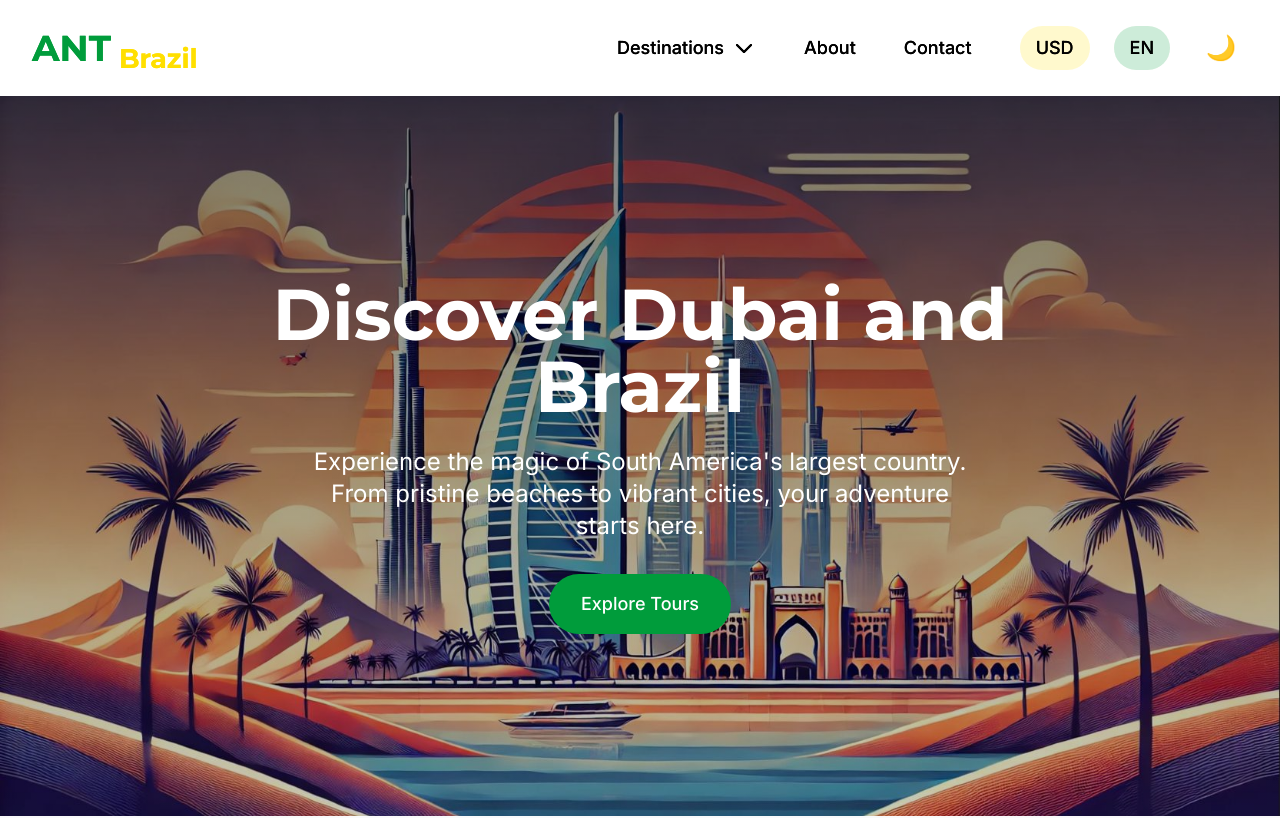
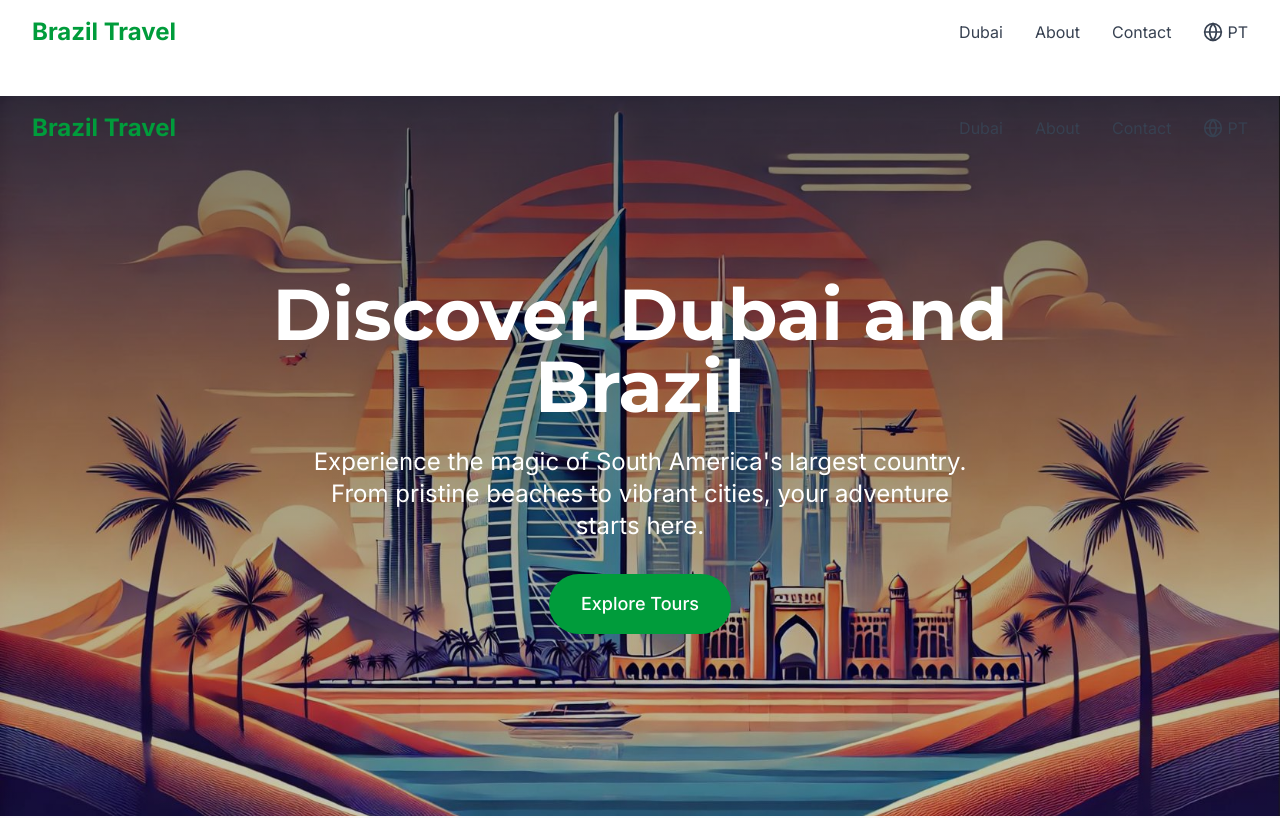
Before and after one commit to qamar62/brazil, a Next.js app: page /en in a window 1280 px wide. Shown: the top 818 px of the page. Built offline with nearby package versions, Linux system fonts and the light colour scheme.

Commit message:
Update Header.tsx

```diff
--- a/src/components/layout/Header.tsx
+++ b/src/components/layout/Header.tsx
@@ -1,202 +1,124 @@
 'use client';
 
-import { useState, useEffect } from 'react';
+import { useEffect, useState } from 'react';
 import Link from 'next/link';
-import { useTheme } from '@/components/providers/ThemeProvider';
 import { usePathname, useRouter } from 'next/navigation';
+import { Menu, X, Globe } from 'lucide-react';
 
 export function Header() {
-  const { theme, toggleTheme } = useTheme();
-  const [isMenuOpen, setIsMenuOpen] = useState(false);
   const [isScrolled, setIsScrolled] = useState(false);
-  const [currency, setCurrency] = useState<'USD' | 'BRL'>('USD');
+  const [isMobileMenuOpen, setIsMobileMenuOpen] = useState(false);
+
   const pathname = usePathname();
   const router = useRouter();
-  const isPortuguese = pathname.startsWith('/pt');
+  const isPortuguese = pathname?.startsWith('/pt') ?? false;
 
   useEffect(() => {
     const handleScroll = () => {
-      setIsScrolled(window.scrollY > 20);
+      const scrollPosition = window.scrollY;
+      setIsScrolled(scrollPosition > 0);
     };
+
     window.addEventListener('scroll', handleScroll);
     return () => window.removeEventListener('scroll', handleScroll);
   }, []);
 
-  const toggleCurrency = () => {
-    setCurrency(prev => prev === 'USD' ? 'BRL' : 'USD');
-  };
-
   const toggleLanguage = () => {
-    const currentLang = pathname.startsWith('/pt') ? 'pt' : 'en';
-    const newLang = currentLang === 'pt' ? 'en' : 'pt';
-    const newPath = pathname.replace(`/${currentLang}`, `/${newLang}`);
+    const newPath = isPortuguese
+      ? pathname?.replace('/pt', '/en') ?? '/en'
+      : pathname?.replace('/en', '/pt') ?? '/pt';
     router.push(newPath);
   };
 
   return (
     <header
-      className={`fixed top-0 w-full z-50 transition-all duration-300 ${
-        isScrolled
-          ? 'bg-white/95 dark:bg-gray-900/95 shadow-lg backdrop-blur'
-          : 'bg-transparent'
+      className={`fixed w-full z-50 transition-all duration-300 ${
+        isScrolled ? 'bg-white/80 backdrop-blur-md shadow-md' : 'bg-transparent'
       }`}
     >
       <div className="container mx-auto px-4">
-        <div className="flex h-24 items-center justify-between">
+        <div className="flex items-center justify-between h-16">
           {/* Logo */}
-          <Link
-            href={isPortuguese ? '/pt' : '/en'}
-            className="flex items-center space-x-2 text-3xl lg:text-4xl font-bold hover:text-primary transition-colors font-montserrat"
-          >
-            <span className="text-primary">ANT</span>
-            <span className="text-secondary"><sub>Brazil</sub></span>
+          <Link href={isPortuguese ? '/pt' : '/'} className="text-2xl font-bold text-primary">
+            Brazil Travel
           </Link>
 
           {/* Desktop Navigation */}
-          <nav className="hidden md:flex items-center space-x-8 lg:space-x-12 font-inter">
-            <div className="group relative">
-              <button className="flex items-center space-x-2 text-base lg:text-lg font-medium hover:text-primary transition-colors">
-                <span>{isPortuguese ? 'Destinos' : 'Destinations'}</span>
-                <svg className="w-5 h-5 lg:w-6 lg:h-6" fill="none" stroke="currentColor" viewBox="0 0 24 24">
-                  <path strokeLinecap="round" strokeLinejoin="round" strokeWidth={2} d="M19 9l-7 7-7-7" />
-                </svg>
-              </button>
-              <div className="absolute left-0 mt-2 w-56 rounded-xl shadow-lg bg-white dark:bg-gray-800 ring-1 ring-black ring-opacity-5 opacity-0 invisible group-hover:opacity-100 group-hover:visible transition-all duration-200">
-                <div className="py-2">
+          <nav className="hidden md:flex items-center space-x-8">
             <Link
-                    href={isPortuguese ? '/pt/tours/brazil' : '/en/tours/brazil'}
-                    className="block px-4 py-3 text-base hover:bg-gray-100 dark:hover:bg-gray-700"
+              href={isPortuguese ? '/pt/tours/dubai' : '/en/tours/dubai'}
+              className="text-gray-700 hover:text-primary"
             >
-                    {isPortuguese ? 'Brasil' : 'Brazil'}
+              {isPortuguese ? 'Dubai' : 'Dubai'}
             </Link>
             <Link
-                    href={isPortuguese ? '/pt/tours/dubai' : '/en/tours/dubai'}
-                    className="block px-4 py-3 text-base hover:bg-gray-100 dark:hover:bg-gray-700 flex items-center"
-                  >
-                    <span>Dubai</span>
-                    <span className="ml-2 text-dubai-gold">✨</span>
-                  </Link>
-                </div>
-              </div>
-            </div>
-
-            <Link
               href={isPortuguese ? '/pt/about' : '/en/about'}
-              className="text-base lg:text-lg font-medium hover:text-primary transition-colors"
+              className="text-gray-700 hover:text-primary"
             >
               {isPortuguese ? 'Sobre' : 'About'}
             </Link>
-
             <Link
               href={isPortuguese ? '/pt/contact' : '/en/contact'}
-              className="text-base lg:text-lg font-medium hover:text-primary transition-colors"
+              className="text-gray-700 hover:text-primary"
             >
               {isPortuguese ? 'Contato' : 'Contact'}
             </Link>
-
-            <div className="flex items-center space-x-6">
-              <button
-                onClick={toggleCurrency}
-                className="px-4 py-2 text-base lg:text-lg font-medium bg-secondary/10 hover:bg-secondary/20 rounded-full transition-colors"
-              >
-                {currency}
-              </button>
-
             <button
               onClick={toggleLanguage}
-                className="px-4 py-2 text-base lg:text-lg font-medium bg-primary/10 hover:bg-primary/20 rounded-full transition-colors"
+              className="flex items-center text-gray-700 hover:text-primary"
             >
-                {isPortuguese ? 'PT' : 'EN'}
+              <Globe className="w-5 h-5 mr-1" />
+              {isPortuguese ? 'EN' : 'PT'}
             </button>
-
-              <button
-                onClick={toggleTheme}
-                className="p-3 text-xl lg:text-2xl rounded-full hover:bg-gray-100 dark:hover:bg-gray-800 transition-colors"
-                aria-label="Toggle theme"
-              >
-                {theme === 'dark' ? '🌞' : '🌙'}
-              </button>
-            </div>
           </nav>
 
           {/* Mobile Menu Button */}
           <button
-            onClick={() => setIsMenuOpen(!isMenuOpen)}
-            className="md:hidden p-2 rounded-lg hover:bg-gray-100 dark:hover:bg-gray-800 transition-colors"
-            aria-label="Toggle menu"
+            className="md:hidden text-gray-700"
+            onClick={() => setIsMobileMenuOpen(!isMobileMenuOpen)}
           >
-            <div className="w-7 h-6 relative flex flex-col justify-between">
-              <span className={`w-full h-0.5 bg-current transform transition-all ${isMenuOpen ? 'rotate-45 translate-y-2.5' : ''}`} />
-              <span className={`w-full h-0.5 bg-current transition-all ${isMenuOpen ? 'opacity-0' : ''}`} />
-              <span className={`w-full h-0.5 bg-current transform transition-all ${isMenuOpen ? '-rotate-45 -translate-y-2.5' : ''}`} />
-            </div>
+            {isMobileMenuOpen ? <X className="w-6 h-6" /> : <Menu className="w-6 h-6" />}
           </button>
         </div>
 
         {/* Mobile Navigation */}
-        <div
-          className={`md:hidden transition-all duration-300 ${
-            isMenuOpen
-              ? 'max-h-96 opacity-100 visible'
-              : 'max-h-0 opacity-0 invisible'
-          }`}
+        {isMobileMenuOpen && (
+          <nav className="md:hidden py-4">
+            <div className="flex flex-col space-y-4">
+              <Link
+                href={isPortuguese ? '/pt/tours/dubai' : '/en/tours/dubai'}
+                className="text-gray-700 hover:text-primary"
+                onClick={() => setIsMobileMenuOpen(false)}
               >
-          <div className="py-6 space-y-6">
-            <div className="space-y-3">
-              <div className="font-medium text-lg px-2">{isPortuguese ? 'Destinos' : 'Destinations'}</div>
-              <Link
-                href={isPortuguese ? '/pt/tours/brazil' : '/en/tours/brazil'}
-                className="block px-4 py-3 text-base hover:bg-gray-100 dark:hover:bg-gray-700 rounded-lg"
-              >
-                {isPortuguese ? 'Brasil' : 'Brazil'}
+                {isPortuguese ? 'Dubai' : 'Dubai'}
               </Link>
               <Link
-                href={isPortuguese ? '/pt/tours/dubai' : '/en/tours/dubai'}
-                className="block px-4 py-3 text-base hover:bg-gray-100 dark:hover:bg-gray-700 rounded-lg flex items-center"
-              >
-                <span>Dubai</span>
-                <span className="ml-2 text-dubai-gold">✨</span>
-              </Link>
-            </div>
-
-            <Link
                 href={isPortuguese ? '/pt/about' : '/en/about'}
-              className="block px-2 py-2 text-base hover:text-primary transition-colors"
+                className="text-gray-700 hover:text-primary"
+                onClick={() => setIsMobileMenuOpen(false)}
               >
                 {isPortuguese ? 'Sobre' : 'About'}
               </Link>
-
               <Link
                 href={isPortuguese ? '/pt/contact' : '/en/contact'}
-              className="block px-2 py-2 text-base hover:text-primary transition-colors"
+                className="text-gray-700 hover:text-primary"
+                onClick={() => setIsMobileMenuOpen(false)}
               >
                 {isPortuguese ? 'Contato' : 'Contact'}
               </Link>
-
-            <div className="flex items-center space-x-4 px-2">
               <button
-                onClick={toggleCurrency}
-                className="px-4 py-2 text-base bg-secondary/10 hover:bg-secondary/20 rounded-full transition-colors"
+                onClick={() => {
+                  toggleLanguage();
+                  setIsMobileMenuOpen(false);
+                }}
+                className="flex items-center text-gray-700 hover:text-primary"
               >
-                {currency}
-              </button>
-
-              <button
-                onClick={toggleLanguage}
-                className="px-4 py-2 text-base bg-primary/10 hover:bg-primary/20 rounded-full transition-colors"
-              >
-                {isPortuguese ? 'PT' : 'EN'}
-              </button>
-
-              <button
-                onClick={toggleTheme}
-                className="p-3 text-xl rounded-full hover:bg-gray-100 dark:hover:bg-gray-800 transition-colors"
-              >
-                {theme === 'dark' ? '🌞' : '🌙'}
+                <Globe className="w-5 h-5 mr-1" />
+                {isPortuguese ? 'EN' : 'PT'}
               </button>
             </div>
-          </div>
-        </div>
+          </nav>
+        )}
       </div>
     </header>
   );
```
Lines whose indentation alone changed are shown as unchanged.
